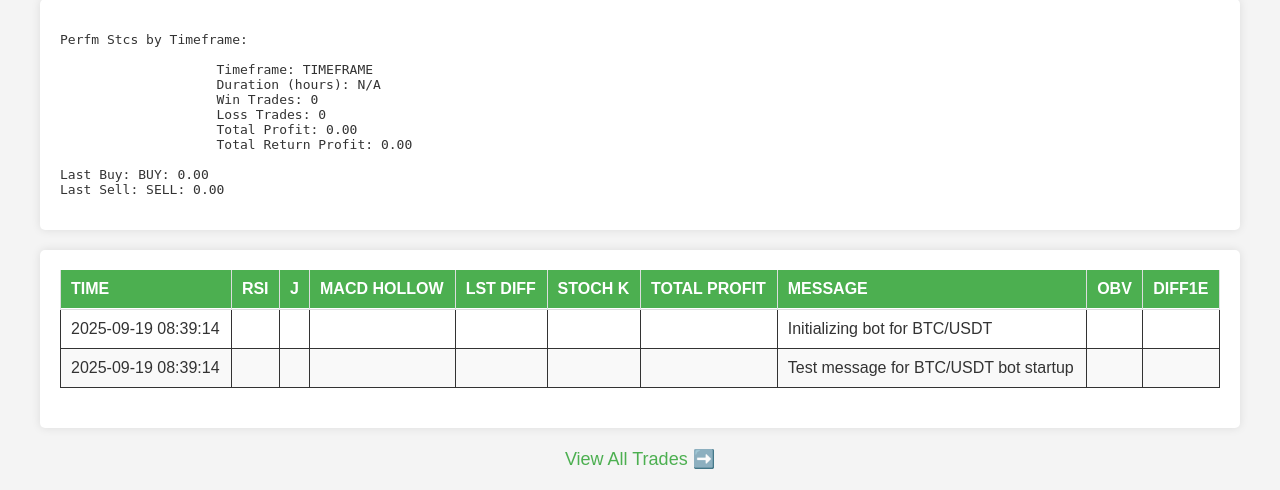
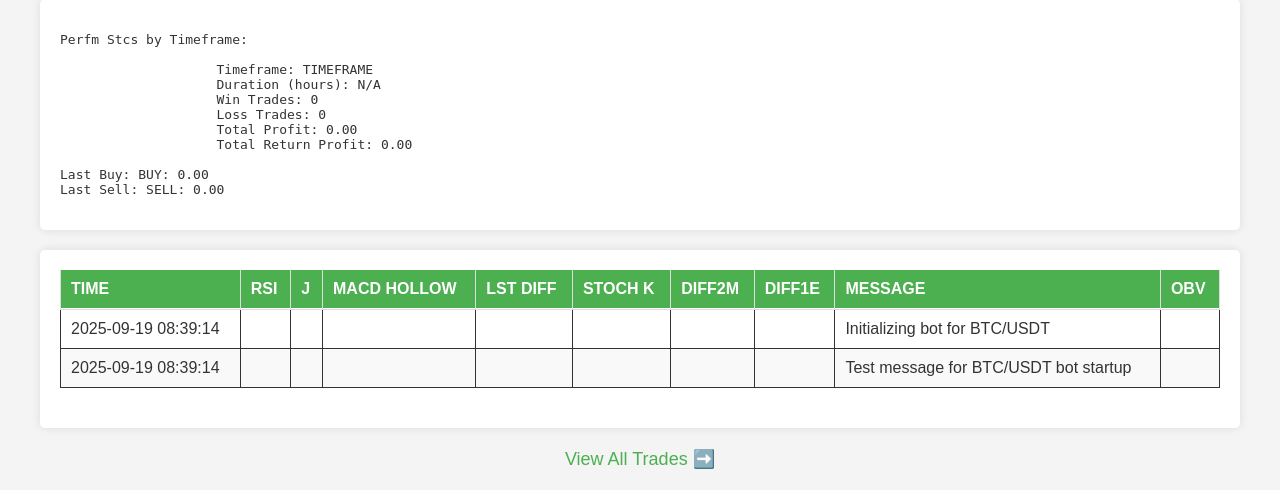
Before and after one commit to nonahgame/trader-site, a Flask app: page / in a window 1280 px wide. Shown: the part 1141-1631 px from the top of the page. Run offline with Flask 3, Linux system fonts and the light colour scheme; data comes from the database, SQL or seed files in the repository; parts of the project's set-up code (start-up, migrations or seed data) failed here and were passed over.

Commit message:
Update index.html

```diff
--- a/templates/index.html
+++ b/templates/index.html
@@ -219,7 +219,7 @@
                         return;
                     }
                     let html = '<table class="trade-table"><thead><tr>';
-                    const columns = ['time', 'rsi', 'j', 'macd_hollow', 'lst_diff', 'stoch_k', 'total_profit', 'message', 'obv', 'diff1e'];
+                    const columns = ['time', 'rsi', 'j', 'macd_hollow', 'lst_diff', 'stoch_k', 'diff2m', 'diff1e', 'message', 'obv'];
                     columns.forEach(col => {
                         html += '<th>' + (col.replace('_', ' ') + ' ').toUpperCase() + '</th>';
                     });
```
